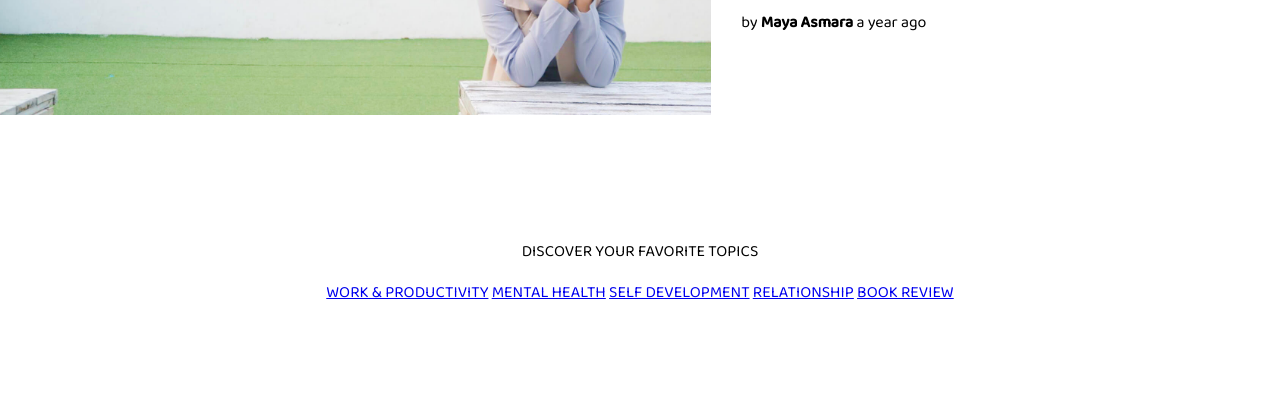
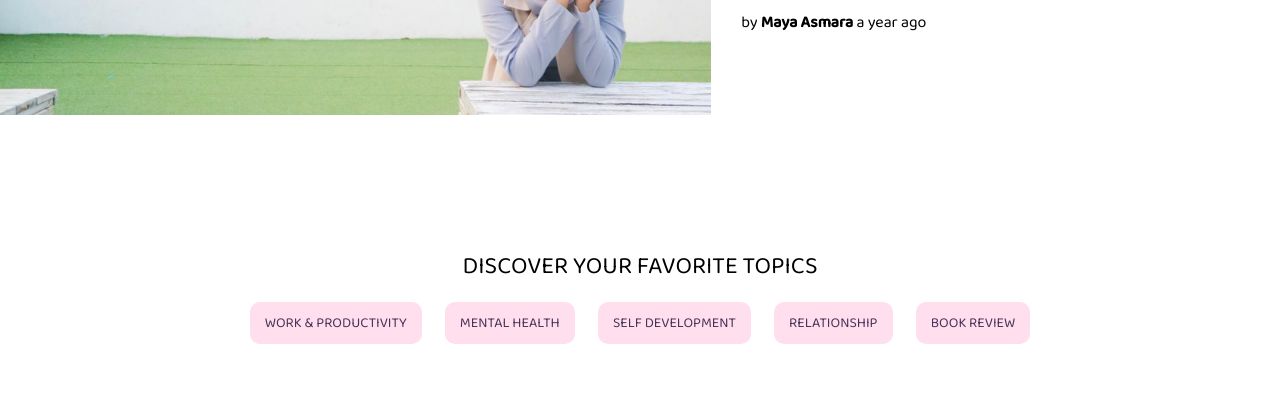
Before and after one commit to mayaasmara/mayaasmara-web, a plain HTML site: page index.html in a window 1280 px wide. Shown: the part 396-800 px from the top of the page. Drawn offline with Linux system fonts and the light colour scheme.

Commit message:
Style the topic section

```diff
--- a/index.css
+++ b/index.css
@@ -48,3 +48,18 @@ p {
   align-items: center;
   margin: 100px 0;
 }
+
+.topic-heading {
+  font-size: 24px;
+}
+
+.topic-list a {
+  font-size: 14px;
+  text-decoration: none;
+  background-color: #ffdeee;
+  padding: 10px 15px;
+  color: #473356;
+  border-radius: 10px;
+  margin-left: 10px;
+  margin-right: 10px;
+}
```
